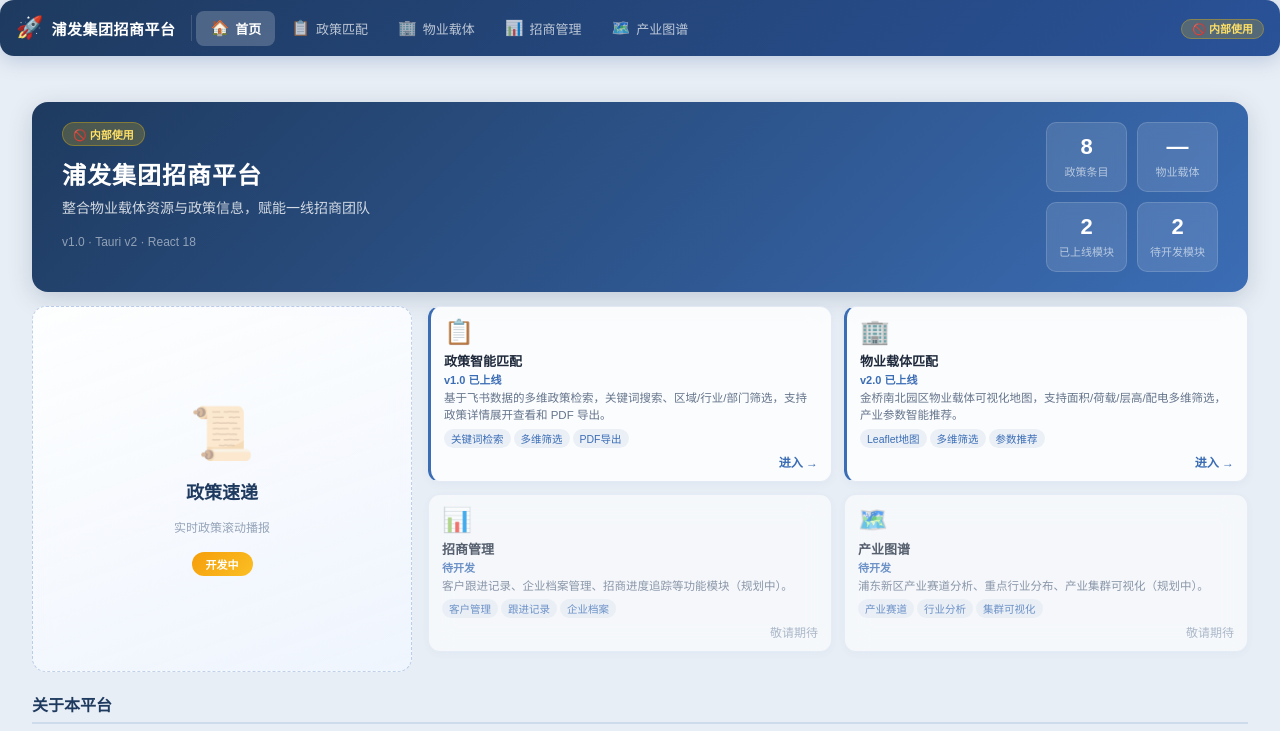
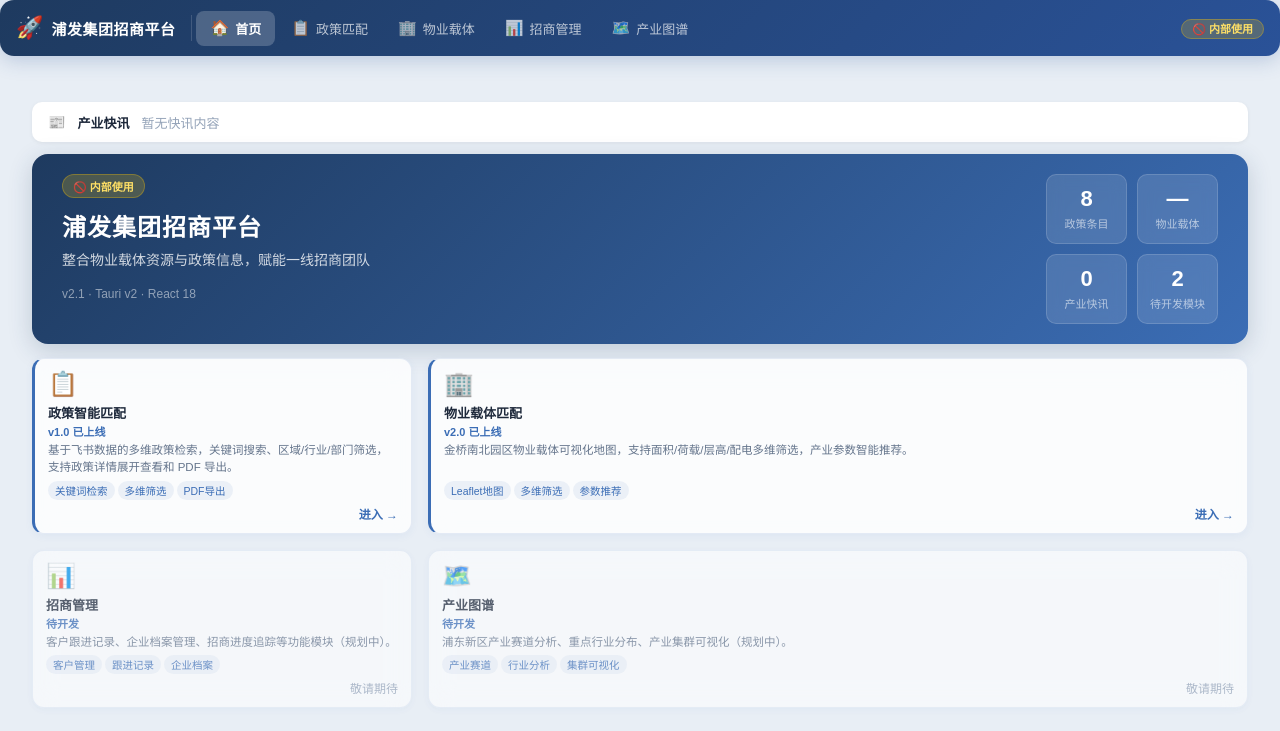
Before and after one commit to elsak667/property-match-tauri, a React (Vite) app: page / in a window 1280 px wide. Shown: the top 731 px of the page. Built offline with nearby package versions, Linux system fonts and the light colour scheme.

Commit message:
Auto-save 2026-04-27 10:21

```diff
--- a/src/App.tsx
+++ b/src/App.tsx
@@ -3,7 +3,7 @@
 import CarrierPage from "./app/carrier/CarrierPage";
 import HomePage from "./app/home/HomePage";
 import PlaceholderPage from "./app/placeholder/PlaceholderPage";
-import { usePolicies, useProperties } from "./lib/useFeishu";
+import { usePolicies, useProperties, useNews } from "./lib/useFeishu";
 import "./index.css";
 
 type Page = "home" | "property" | "policy" | "placeholder-invest" | "placeholder-industry";
@@ -12,6 +12,7 @@
   const [currentPage, setCurrentPage] = useState<Page>("home");
   const { policies } = usePolicies();
   const { properties } = useProperties();
+  const { news } = useNews();
   const policyCount = policies.length;
   const carrierCount = properties.length;
 
@@ -28,7 +29,7 @@
     <div style={{ minHeight: "100vh", background: "#e8eef5" }}>
       <NavBar currentPage={currentPage} onNavigate={(p) => setCurrentPage(p)} />
       <div className="container">
-        {currentPage === "home" && <HomePage policyCount={policyCount} carrierCount={carrierCount} />}
+        {currentPage === "home" && <HomePage policyCount={policyCount} carrierCount={carrierCount} news={news} />}
         {currentPage === "policy" && <PolicyPage />}
         {currentPage === "property" && <CarrierPage />}
         {currentPage === "placeholder-invest" && (
--- a/src/app/home/HomePage.tsx
+++ b/src/app/home/HomePage.tsx
@@ -1,6 +1,7 @@
 /**
  * 首页 — 平台介绍 + 模块入口
  */
+import NewsTicker from "../../components/NewsTicker";
 
 interface ChangelogEntry {
   version: string;
@@ -8,9 +9,18 @@
   changes: string[];
 }
 
+interface NewsItem {
+  time: string;
+  category: string;
+  title: string;
+  link: string;
+  summary: string;
+}
+
 interface Props {
   policyCount: number;
   carrierCount: number;
+  news: NewsItem[];
 }
 
 export const CHANGELOG: ChangelogEntry[] = [
@@ -34,11 +44,23 @@
       "产业参数推荐（荷载/层高/双回路供电）",
     ],
   },
+  {
+    version: "v2.1",
+    date: "2026-04",
+    changes: [
+      "上线产业快讯滚动播报",
+      "支持飞书表格维护新闻内容",
+      "类别颜色标签 + 链接跳转",
+    ],
+  },
 ];
 
-export default function HomePage({ policyCount, carrierCount }: Props) {
+export default function HomePage({ policyCount, carrierCount, news }: Props) {
   return (
     <div className="container">
+      {/* 产业快讯滚动条 */}
+      <NewsTicker news={news} />
+
       {/* Banner */}
       <div className="home-banner">
         <div className="banner-left">
@@ -48,7 +70,7 @@
             整合物业载体资源与政策信息，赋能一线招商团队
           </p>
           <div className="banner-meta">
-            <span>v1.0 · Tauri v2 · React 18</span>
+            <span>v2.1 · Tauri v2 · React 18</span>
           </div>
         </div>
         <div className="banner-right">
@@ -61,8 +83,8 @@
             <div className="stat-label">物业载体</div>
           </div>
           <div className="stat-card">
-            <div className="stat-num">2</div>
-            <div className="stat-label">已上线模块</div>
+            <div className="stat-num">{news.length || 0}</div>
+            <div className="stat-label">产业快讯</div>
           </div>
           <div className="stat-card">
             <div className="stat-num">2</div>
@@ -73,16 +95,7 @@
 
       {/* 模块卡片区 */}
       <div className="home-modules">
-        {/* 左侧：政策滚动占位 */}
-        <div className="module-placeholder-panel">
-          <div className="placeholder-panel-icon">📜</div>
-          <div className="placeholder-panel-title">政策速递</div>
-          <div className="placeholder-panel-desc">实时政策滚动播报</div>
-          <div className="placeholder-panel-tag">开发中</div>
-        </div>
-
-        {/* 右侧：四个模块卡片 */}
-        <div className="module-grid">
+        {/* 四个模块卡片 */}
         <div className="module-card module-active" onClick={() => (window as any).__setPage__?.("policy")}>
           <div className="module-icon">📋</div>
           <div className="module-info">
@@ -143,7 +156,6 @@
           <div className="module-enter placeholder">敬请期待</div>
         </div>
       </div>
-      </div>
 
       {/* 平台介绍 */}
       <div className="home-section">
--- /dev/null
+++ b/src/components/NewsTicker.tsx
@@ -0,0 +1,95 @@
+/**
+ * 产业快讯滚动字幕条
+ */
+import { useState } from "react";
+import { openInBrowser } from "../lib/tauri";
+
+interface NewsItem {
+  time: string;
+  category: string;
+  title: string;
+  link: string;
+  summary: string;
+}
+
+interface Props {
+  news: NewsItem[];
+}
+
+const CATEGORY_COLORS: Record<string, string> = {
+  IPO: "#e74c3c",
+  投融资: "#27ae60",
+  人事: "#2980b9",
+  新增企业: "#8e44ad",
+  政策: "#f39c12",
+  收并购: "#c0392b",
+  产业项目: "#16a085",
+  其他动态: "#7f8c8d",
+};
+
+function getColor(cat: string): string {
+  return CATEGORY_COLORS[cat] || "#7f8c8d";
+}
+
+export default function NewsTicker({ news }: Props) {
+  const [paused, setPaused] = useState(false);
+
+  if (news.length === 0) {
+    return (
+      <div className="news-ticker news-ticker--empty">
+        <span className="news-ticker-icon">📰</span>
+        <span className="news-ticker-label">产业快讯</span>
+        <span className="news-ticker-empty-text">暂无快讯内容</span>
+      </div>
+    );
+  }
+
+  const items = [...news, ...news];
+
+  return (
+    <div
+      className="news-ticker"
+      onMouseEnter={() => setPaused(true)}
+      onMouseLeave={() => setPaused(false)}
+    >
+      <div className="news-ticker-label-wrap">
+        <span className="news-ticker-icon">📰</span>
+        <span className="news-ticker-label">产业快讯</span>
+        <span className="news-ticker-divider" />
+      </div>
+
+      <div className="news-ticker-track-wrap">
+        <div className={`news-ticker-track${paused ? " paused" : ""}`}>
+          {items.map((item, i) => (
+            <span key={i} className="news-ticker-item">
+              <span className="news-ticker-time">{item.time}</span>
+              <span
+                className="news-ticker-cat"
+                style={{ background: getColor(item.category) }}
+              >
+                {item.category}
+              </span>
+              {item.link ? (
+                <a
+                  className="news-ticker-title"
+                  onClick={(e) => {
+                    e.preventDefault();
+                    openInBrowser(item.link);
+                  }}
+                  title={item.summary || item.title}
+                >
+                  {item.title}
+                </a>
+              ) : (
+                <span className="news-ticker-title" title={item.summary || item.title}>
+                  {item.title}
+                </span>
+              )}
+              <span className="news-ticker-sep">●</span>
+            </span>
+          ))}
+        </div>
+      </div>
+    </div>
+  );
+}
--- a/src/index.css
+++ b/src/index.css
@@ -489,3 +489,36 @@
 .tags-cloud { display: flex; flex-wrap: wrap; gap: 8px; align-items: center; }
 .tag-item { background: rgba(59,109,181,.08); color: #3b6db5; padding: 6px 14px; border-radius: 20px; border: 1px solid rgba(59,109,181,.15); cursor: default; display: inline-block; }
 .tag-item em { font-style: normal; color: #94a3b8; font-size: .85em; margin-left: 5px; }
+
+/* ─── News Ticker ─── */
+.news-ticker {
+  background: #fff;
+  border-radius: 10px;
+  padding: 10px 16px;
+  margin-bottom: 12px;
+  display: flex;
+  align-items: center;
+  gap: 12px;
+  box-shadow: 0 1px 4px rgba(0, 0, 0, 0.06);
+  overflow: hidden;
+  min-height: 40px;
+}
+.news-ticker--empty { color: #94a3b8; font-size: 13px; }
+.news-ticker-label-wrap { display: flex; align-items: center; gap: 6px; flex-shrink: 0; }
+.news-ticker-icon { font-size: 14px; }
+.news-ticker-label { font-weight: 700; font-size: 13px; color: #1e293b; white-space: nowrap; }
+.news-ticker-divider { width: 1px; height: 18px; background: #e2e8f0; margin: 0 4px; }
+.news-ticker-track-wrap { flex: 1; overflow: hidden; position: relative; }
+.news-ticker-track { display: inline-flex; white-space: nowrap; animation: ticker-scroll 40s linear infinite; }
+.news-ticker-track.paused { animation-play-state: paused; }
+@keyframes ticker-scroll {
+  0%   { transform: translateX(0); }
+  100% { transform: translateX(-50%); }
+}
+.news-ticker-item { display: inline-flex; align-items: center; gap: 6px; margin-right: 24px; }
+.news-ticker-time { font-size: 11px; color: #94a3b8; flex-shrink: 0; }
+.news-ticker-cat { font-size: 11px; color: #fff; padding: 2px 7px; border-radius: 10px; flex-shrink: 0; font-weight: 600; }
+.news-ticker-title { font-size: 13px; color: #334155; cursor: pointer; text-decoration: none; max-width: 320px; overflow: hidden; text-overflow: ellipsis; display: inline-block; }
+.news-ticker-title:hover { color: #3b6db5; text-decoration: underline; }
+.news-ticker-sep { color: #cbd5e1; font-size: 8px; flex-shrink: 0; }
+.news-ticker-empty-text { font-size: 13px; color: #94a3b8; }
--- a/src/lib/tauri.ts
+++ b/src/lib/tauri.ts
@@ -22,6 +22,19 @@
 
 export async function feishuDebug(): Promise<Record<string, string>> {
   return invoke<Record<string, string>>("feishu_debug");
+}
+
+// ── 新闻数据 ─────────────────────────────────────────────────────────────────
+export interface NewsItem {
+  time: string;
+  category: string;
+  title: string;
+  link: string;
+  summary: string;
+}
+
+export async function fetchNewsFromFeishu(): Promise<NewsItem[]> {
+  return invoke<NewsItem[]>("feishu_fetch_news");
 }
 
 // ── 政策数据 ─────────────────────────────────────────────────────────────────
--- a/src/lib/useFeishu.ts
+++ b/src/lib/useFeishu.ts
@@ -5,7 +5,9 @@
 import {
   getFeishuConfig,
   fetchPoliciesFromFeishu,
+  fetchNewsFromFeishu,
   type SheetData,
+  type NewsItem,
 } from "./tauri";
 import { loadPropertyData } from "./policy";
 import { MOCK_POLICIES, MOCK_OPTIONS } from "../app/policy/mockData";
@@ -208,3 +210,27 @@
 
   return { properties: units, loading };
 }
+
+export function useNews() {
+  const [news, setNews] = useState<NewsItem[]>([]);
+  const [loading, setLoading] = useState(false);
+
+  const load = useCallback(async () => {
+    setLoading(true);
+    try {
+      const cfg = await getFeishuConfig();
+      if (cfg.has_credentials === "true") {
+        const items = await fetchNewsFromFeishu();
+        setNews(items);
+      }
+    } catch {
+      // 静默失败，news 为空
+    } finally {
+      setLoading(false);
+    }
+  }, []);
+
+  useEffect(() => { load(); }, [load]);
+
+  return { news, loading, reload: load };
+}
```
Also changed, not shown: 2 other files (tests, documents, lock files or other folders).
